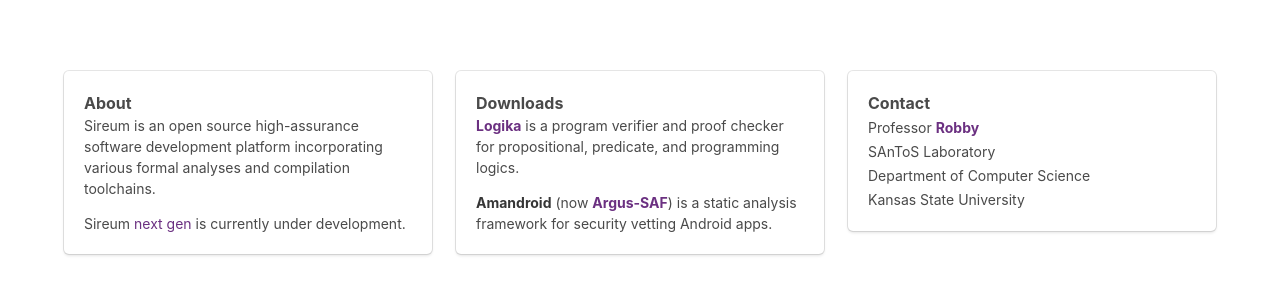
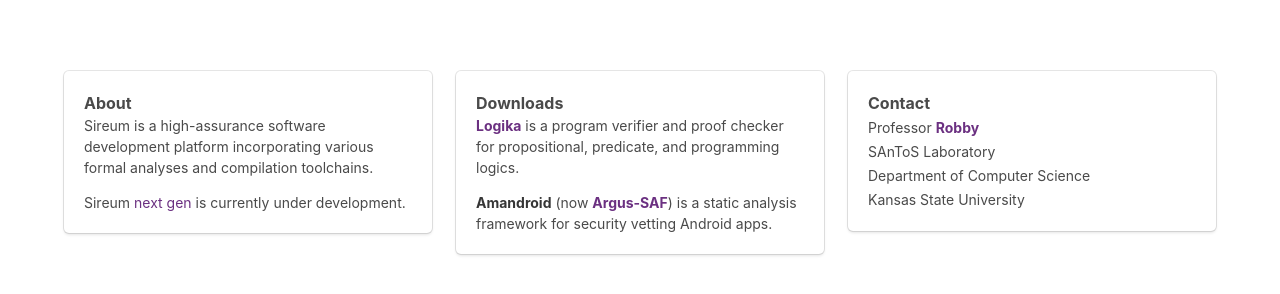
Before and after one commit to sireum/gh-pages-sireum, a plain HTML site: page index.html in a window 1280 px wide. Shown: the part 330-624 px from the top of the page. Drawn offline with Linux system fonts and the light colour scheme.

Commit message:
Updated.

```diff
--- a/index.html
+++ b/index.html
@@ -25,7 +25,7 @@
               <div class="content has-text-left">
                 <b>About</b>
                 <br/>
-                <small><p>Sireum is an open source high-assurance software development platform incorporating various formal analyses
+                <small><p>Sireum is a high-assurance software development platform incorporating various formal analyses
 and compilation toolchains.</p>
 <p>Sireum <a href="https://github.com/sireum/kekinian">next gen</a> is currently under development.</p></small>
               </div>
```
